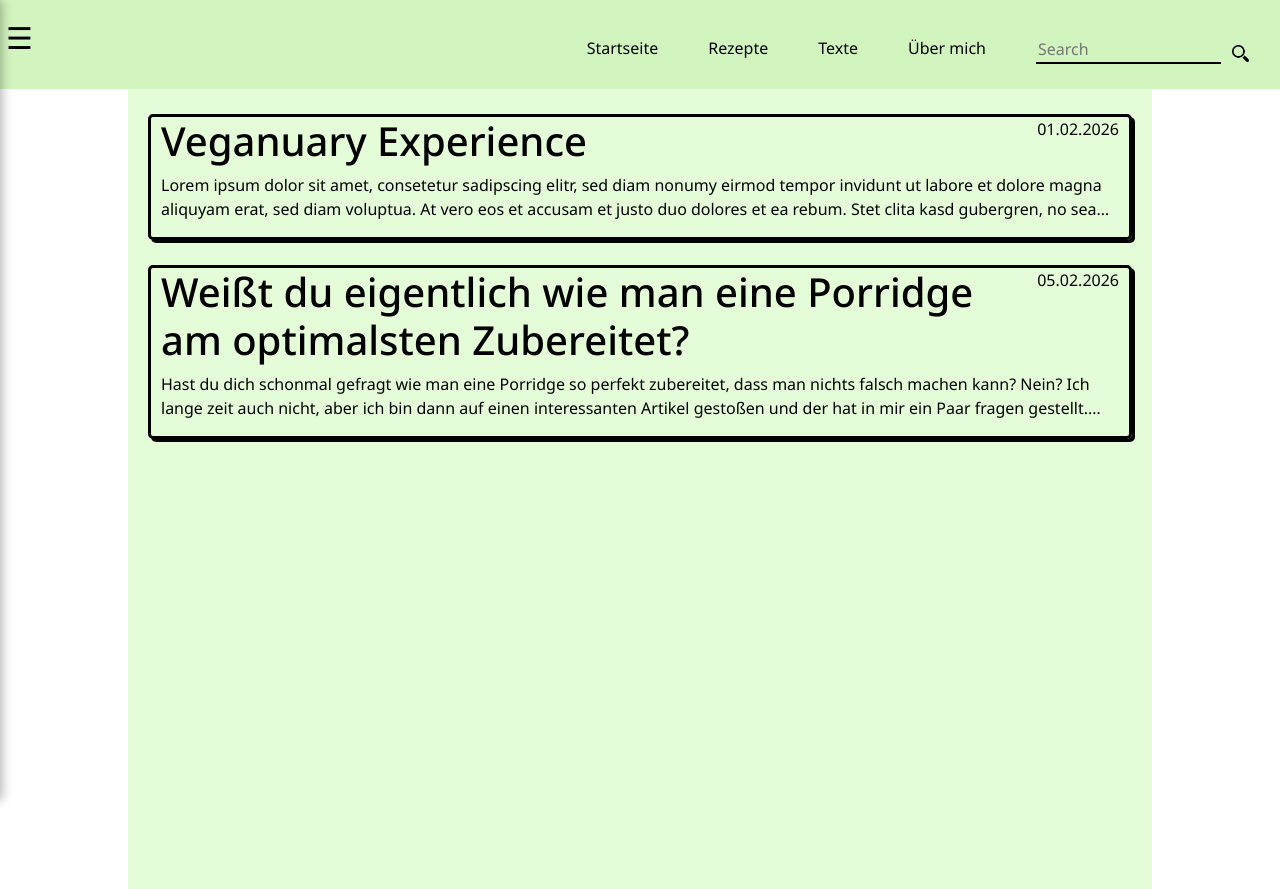
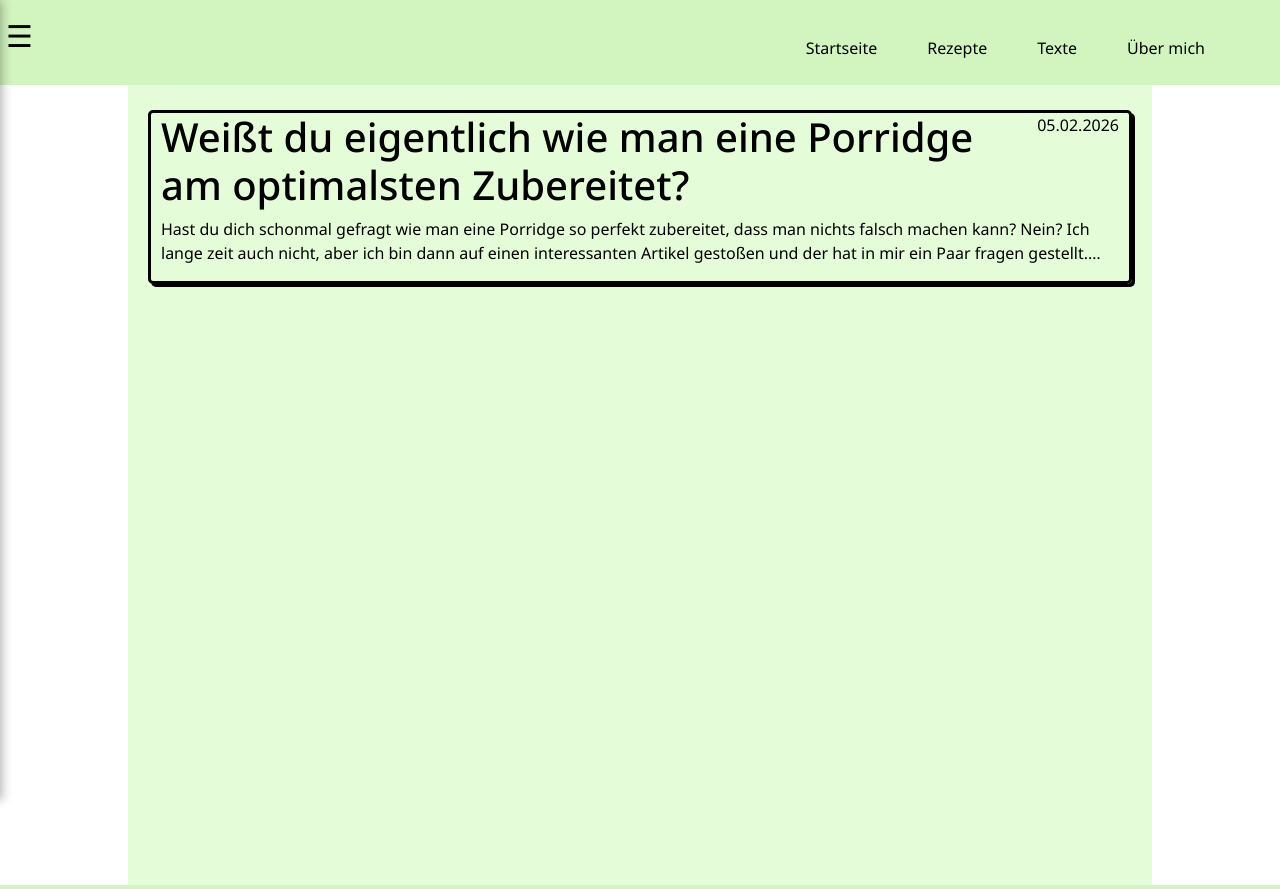
Before and after one commit to Cykawatte1/FoodBlog, a React (Vite) app: page /Texte in a window 1280 px wide. Built offline with nearby package versions, Linux system fonts and the light colour scheme.

Commit message:
kleines update

```diff
--- a/src/Header.tsx
+++ b/src/Header.tsx
@@ -30,10 +30,10 @@ export default function Header() {
                             <Link to={"/About_me"}>Über mich</Link>
                         </div>
 
-                        <input type="search" name="search" placeholder="Search" />
-                        <button className="search-button">
-                            <img src={`${import.meta.env.BASE_URL}lupe.png`} alt="Suche" />
-                        </button>
+                        {/*<input type="search" name="search" placeholder="Search" />*/}
+                        {/*<button className="search-button">*/}
+                        {/*    <img src={`${import.meta.env.BASE_URL}lupe.png`} alt="Suche" />*/}
+                        {/*</button>*/}
                     </div>
                 </div>
             </div>
--- a/src/Texts.tsx
+++ b/src/Texts.tsx
@@ -10,7 +10,7 @@ export default function Texts() {
             <div className="background-white">
                 <div className={"text-container"}>
                     <div className={"texts-container"}>
-                        <Text textJSON={veganuaryExp} />
+                        {/*<Text textJSON={veganuaryExp} />*/}
                         <Text textJSON={porridgeTxt} />
                         <div className={"text-container"}>
                         </div>
```
